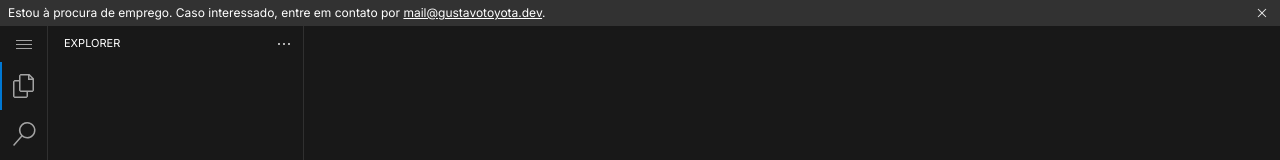
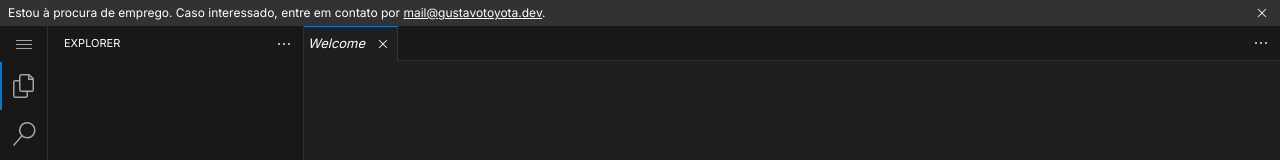
Before and after one commit to gustavotoyota/website, a Next.js app: page / in a window 1280 px wide. Shown: the top 160 px of the page. Built offline with nearby package versions, Linux system fonts and the light colour scheme.

Commit message:
improve: begin implementing tabs

```diff
--- a/src/app/page.tsx
+++ b/src/app/page.tsx
@@ -11,7 +11,7 @@ export default function Home() {
   return (
     <main className="flex min-h-screen flex-col text-white bg-[#181818]">
       {showBanner ? (
-        <div className="pl-2 leading-[26px] bg-[#323232] flex">
+        <div className="pl-2 bg-[#323232] flex items-center py-[3px]">
           <div className="flex-1">
             Estou à procura de emprego. Caso interessado, entre em contato por{" "}
             <a href="mailto:mail@gustavotoyota.dev" className="underline">
@@ -166,8 +166,34 @@ export default function Home() {
 
         {/* Main content */}
 
-        <div className="flex-1 flex">
-          <div></div>
+        <div className="flex-1 flex flex-col">
+          <div className="h-[35px] flex">
+            <div className="px-1 flex items-center bg-[#1f1f1f] border-r border-r-white/10 border-t border-t-[#0078d4] text-[13px] cursor-pointer">
+              <div className="italic">Welcome</div>
+
+              <div className="w-2"></div>
+
+              <div className="w-5 h-5 rounded flex items-center justify-center hover:bg-white/10 cursor-pointer">
+                <svg className="w-4 h-4 text-neutral-200">
+                  <use xlinkHref="codicon.svg#close" />
+                </svg>
+              </div>
+            </div>
+
+            <div className="flex-1 border-b border-b-white/10 flex items-center">
+              <div className="flex-1"></div>
+
+              <div className="mr-2">
+                <div className="rounded w-[22px] h-[22px] hover:bg-white/10 cursor-pointer flex items-center justify-center">
+                  <svg className="w-4 h-4 text-neutral-200">
+                    <use xlinkHref="codicon.svg#ellipsis" />
+                  </svg>
+                </div>
+              </div>
+            </div>
+          </div>
+
+          <div className="flex-1 bg-[#1f1f1f]"></div>
         </div>
       </div>
 
```
